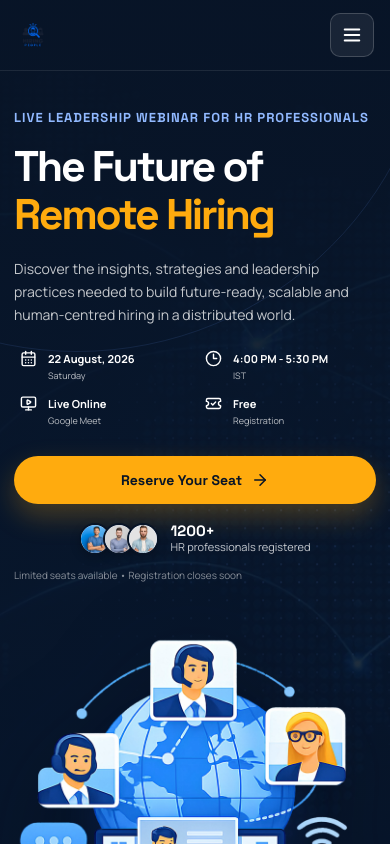
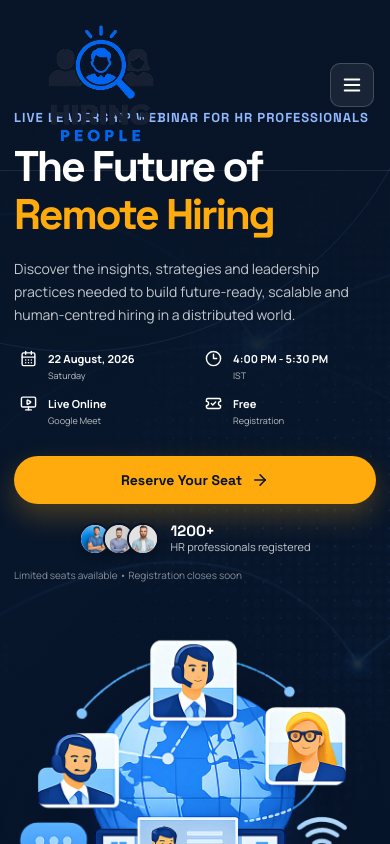
Before and after one commit to devprakash11/instahyer-website, a React (Vite) app: page / in a window 390 px wide. Shown: the top 844 px of the page. Built offline with nearby package versions, Linux system fonts and the light colour scheme.

Commit message:
feat: complete Phase 4 responsive UI refinement

```diff
--- a/src/styles/phase4-responsive.css
+++ b/src/styles/phase4-responsive.css
@@ -1,8 +1,6 @@
 /* =========================================================
    PHASE 4: RESPONSIVE + UI REFINEMENT
    Targeted responsive rules for desktop, tablet and mobile.
-   Kept separate from the legacy stylesheet so responsive
-   behaviour remains easy to audit and maintain.
    ========================================================= */
 
 html,
@@ -10,6 +8,15 @@ body,
 #root {
   max-width: 100%;
   overflow-x: hidden;
+}
+
+/* Keep interactive controls comfortable on touch devices. */
+.menu-toggle,
+.site-nav__button,
+.modal-close,
+.button,
+.panelist-card__linkedin {
+  touch-action: manipulation;
 }
 
 @media (max-width: 1100px) {
@@ -183,6 +190,11 @@ body,
 
   .site-header__inner {
     min-height: 70px;
+  }
+
+  .site-header__brand img {
+    max-width: min(170px, 54vw);
+    height: auto;
   }
 
   .section-heading {
@@ -396,6 +408,29 @@ body,
   }
 }
 
+/* Landscape phones have very limited vertical space. */
+@media (max-width: 820px) and (orientation: landscape) {
+  .hero {
+    padding-top: 96px;
+    padding-bottom: 48px;
+  }
+
+  .hero__inner {
+    grid-template-columns: minmax(0, 1fr) minmax(260px, 0.72fr);
+    align-items: center;
+    gap: 28px;
+  }
+
+  .hero__media {
+    width: min(100%, 360px);
+  }
+
+  .hero h1 {
+    font-size: clamp(34px, 6vw, 48px);
+  }
+}
+
+/* Avoid sticky hover states on touch devices. */
 @media (hover: none) and (pointer: coarse) {
   .button:hover {
     transform: none;
@@ -406,6 +441,15 @@ body,
   }
 }
 
+/* Keep keyboard focus visible after responsive overrides. */
+@media (max-width: 820px) {
+  .site-nav a:focus-visible,
+  .site-nav button:focus-visible {
+    outline-offset: -2px;
+  }
+}
+
+/* Respect users who prefer reduced motion. */
 @media (prefers-reduced-motion: reduce) {
   html {
     scroll-behavior: auto;
@@ -421,10 +465,11 @@ body,
   }
 }
 
+/* Account for device safe areas without changing the desktop layout. */
 @supports (padding: max(0px)) {
   .site-header__inner,
-  .hero__inner,
-  .container {
-    padding-inline: max(0px, env(safe-area-inset-left)) max(0px, env(safe-area-inset-right));
+  .hero__inner {
+    padding-inline-start: max(0px, env(safe-area-inset-left));
+    padding-inline-end: max(0px, env(safe-area-inset-right));
   }
 }
```
